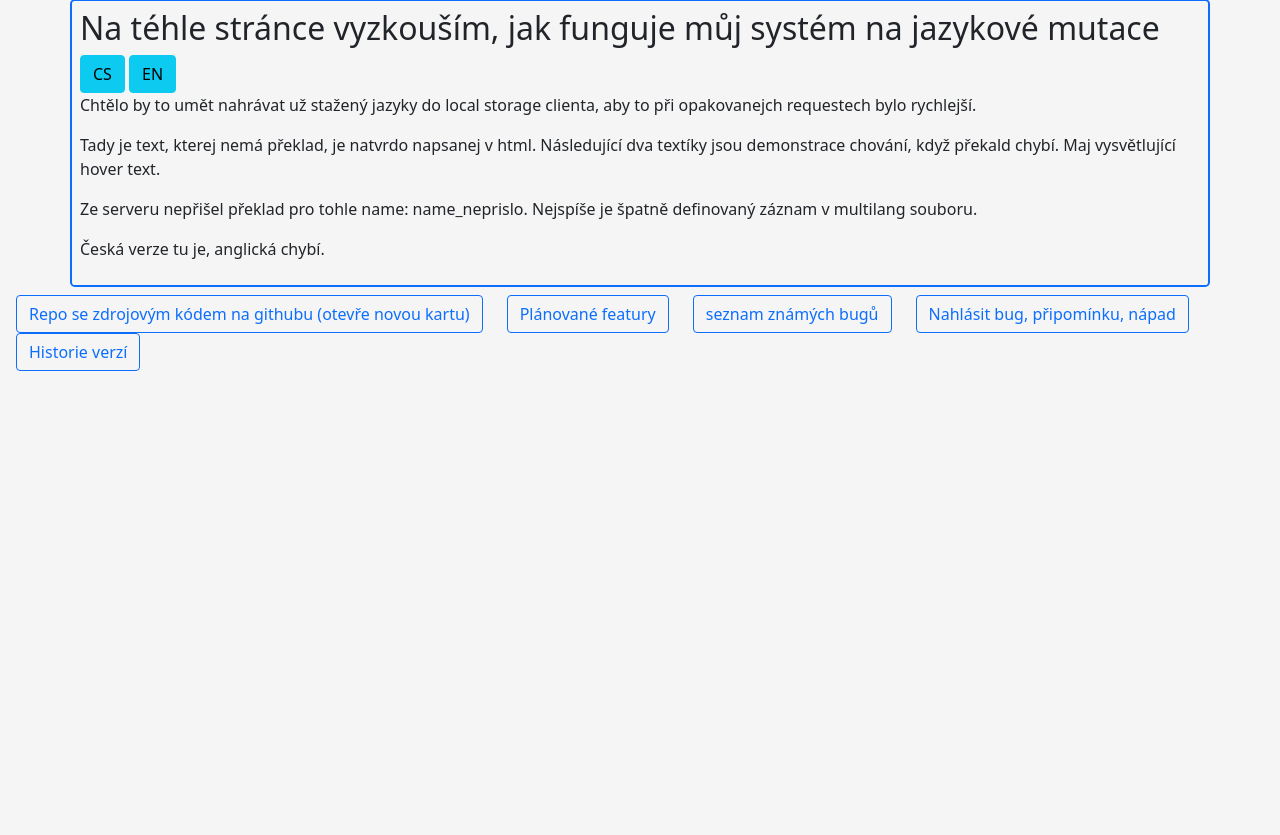
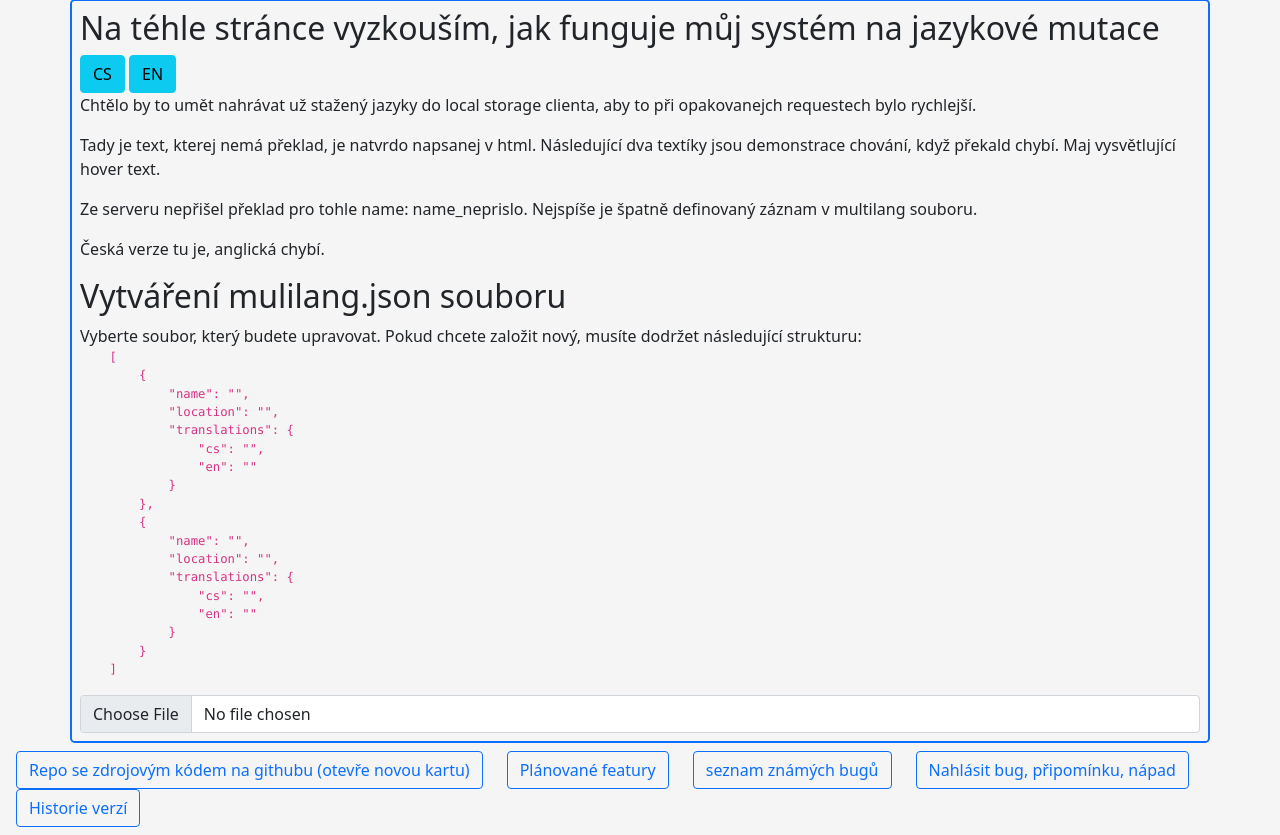
Before and after one commit to piipecek/piipovo_stranky, a Flask app: page /mutace in a window 1280 px wide. Shown: the part 65-900 px from the top of the page. Before the commit the page ends 436 px from the top, so only its background shows below. Run offline with Flask 2, Linux system fonts and the light colour scheme; some libraries are stand-ins or nearby versions.

Commit message:
prostredi_pro_upravu_multilang_souboru

```diff
--- /dev/null
+++ b/website/static/js/uprava_multilang.json.js
@@ -0,0 +1,106 @@
+document.getElementById("formFile").addEventListener('change', function() {
+        var fr=new FileReader();
+        fr.addEventListener("load",function(){
+            res = fr.result;
+            console.log(res)
+            generate(res)
+        })
+        fr.readAsText(this.files[0]);
+        })
+
+
+function generate(raw_text) {
+    let data = JSON.parse(raw_text)
+    console.log(data)
+
+    function nove_pole(name, location, cs, en) {
+        let pole = document.createElement("div")
+        pole.classList.add("p-2", "m-2", "border", "border-primary", "rounded-2")
+
+        let row = document.createElement("div")
+        row.classList.add("row", "my-1")
+        pole.appendChild(row)
+
+        let col1 = document.createElement("div")
+        col1.classList.add("col-auto")
+        col1.innerHTML = "Name: "
+        row.appendChild(col1)
+
+        let col2 = document.createElement("div")
+        col2.classList.add("col")
+        row.appendChild(col2)
+
+        let name_input = document.createElement("input")
+        name_input.type="text"
+        name_input.classList.add("form-control")
+        name_input.value = name
+        col2.appendChild(name_input)
+
+        let col3 = document.createElement("div")
+        col3.classList.add("col-auto")
+        col3.innerHTML = "Location: "
+        row.appendChild(col3)
+
+        let col4 = document.createElement("div")
+        col4.classList.add("col")
+        row.appendChild(col4)
+
+        let location_input = document.createElement("input")
+        location_input.type="text"
+        location_input.classList.add("form-control")
+        location_input.value = location
+        col4.appendChild(location_input)
+
+
+
+        let row2 = document.createElement("div")
+        row2.classList.add("row", "my-1")
+        pole.appendChild(row2)
+
+        let col1row2 = document.createElement("div")
+        col1row2.classList.add("col-auto")
+        col1row2.innerHTML = "cs:"
+        row2.appendChild(col1row2)
+
+        let col2row2 = document.createElement("div")
+        col2row2.classList.add("col")
+        row2.appendChild(col2row2)
+
+        let cs_input = document.createElement("input")
+        cs_input.type = "text"
+        cs_input.classList.add("form-control")
+        cs_input.value = cs
+        col2row2.appendChild(cs_input)
+
+
+
+
+        let row3 = document.createElement("div")
+        row3.classList.add("row", "my-1")
+        pole.appendChild(row3)
+
+        let col1row3 = document.createElement("div")
+        col1row3.classList.add("col-auto")
+        col1row3.innerHTML = "en:"
+        row3.appendChild(col1row3)
+
+        let col2row3 = document.createElement("div")
+        col2row3.classList.add("col")
+        row3.appendChild(col2row3)
+
+        let en_input = document.createElement("input")
+        en_input.type="text"
+        en_input.classList.add("form-control")
+        en_input.value = en
+        col2row3.appendChild(en_input)
+
+
+        return pole
+    }
+
+    for (zaznam of data) {
+        console.log(zaznam)
+        document.getElementById("content").appendChild(nove_pole(zaznam["name"], zaznam["location"], zaznam["translations"]["cs"],zaznam["translations"]["en"]))
+
+    }
+}
--- a/website/templates/jazykova_mutace.html
+++ b/website/templates/jazykova_mutace.html
@@ -13,8 +13,37 @@
 <p title="Tady se stalo, že python nenašel překad pro tenhle jazyk." id="nenasel_jazyk"></p>
 
 
+<h2>Vytváření mulilang.json souboru</h2>
+Vyberte soubor, který budete upravovat. Pokud chcete založit nový, musíte dodržet následující strukturu:
+<code><pre>
+    [
+        {
+            "name": "",
+            "location": "",
+            "translations": {
+                "cs": "",
+                "en": ""
+            }
+        },
+        {
+            "name": "",
+            "location": "",
+            "translations": {
+                "cs": "",
+                "en": ""
+            }
+        }
+    ]
+</pre></code>
+<input class="form-control" type="file" id="formFile", accept=".json">
+<div id="content"></div>
+
+
+
 
 <script type="module" src="{{url_for('static', filename='js/js.cookie.mjs')}}"></script>
 <script type="module" src="{{url_for('static', filename='js/httpGet.js')}}"></script>
 <script type="module" src="{{url_for('static', filename='js/jazykova_mutace.js')}}"></script>
+
+<script type="text/javascript" src="{{url_for('static', filename='js/uprava_multilang.json.js')}}"></script>
 {% endblock %}
```
